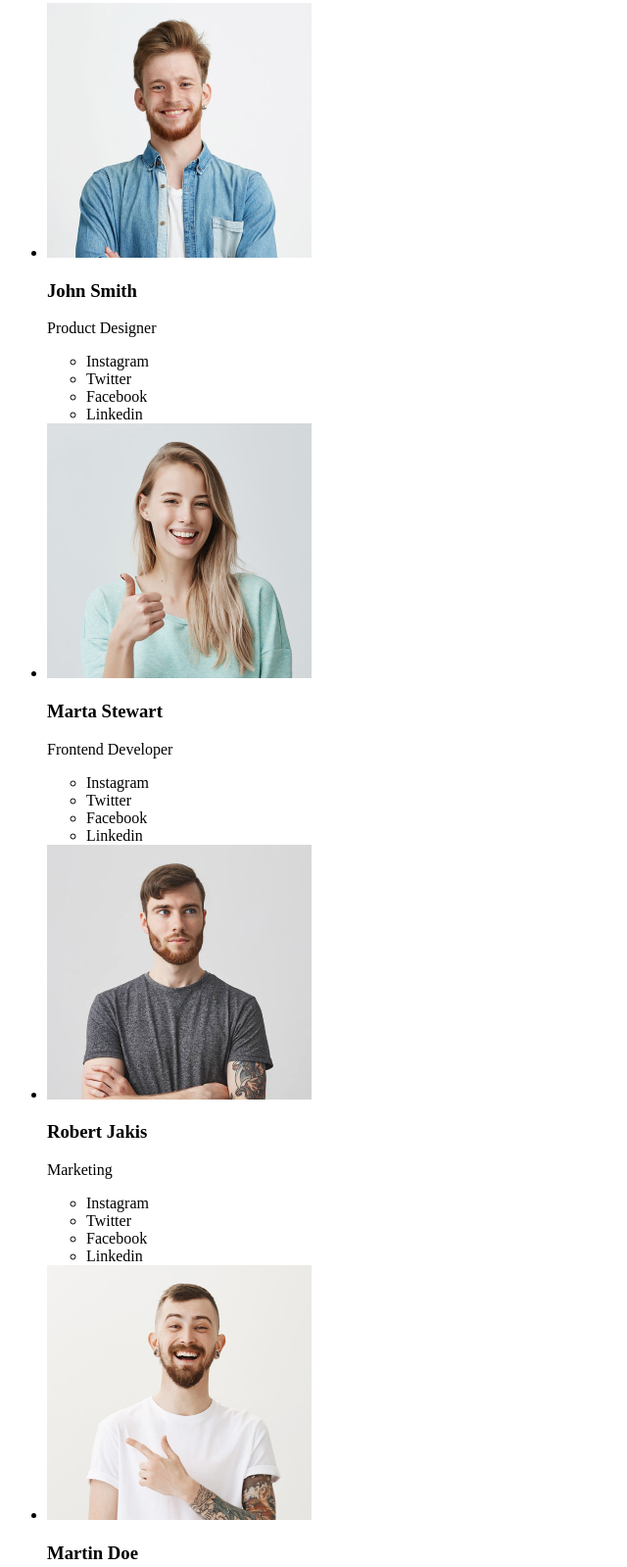
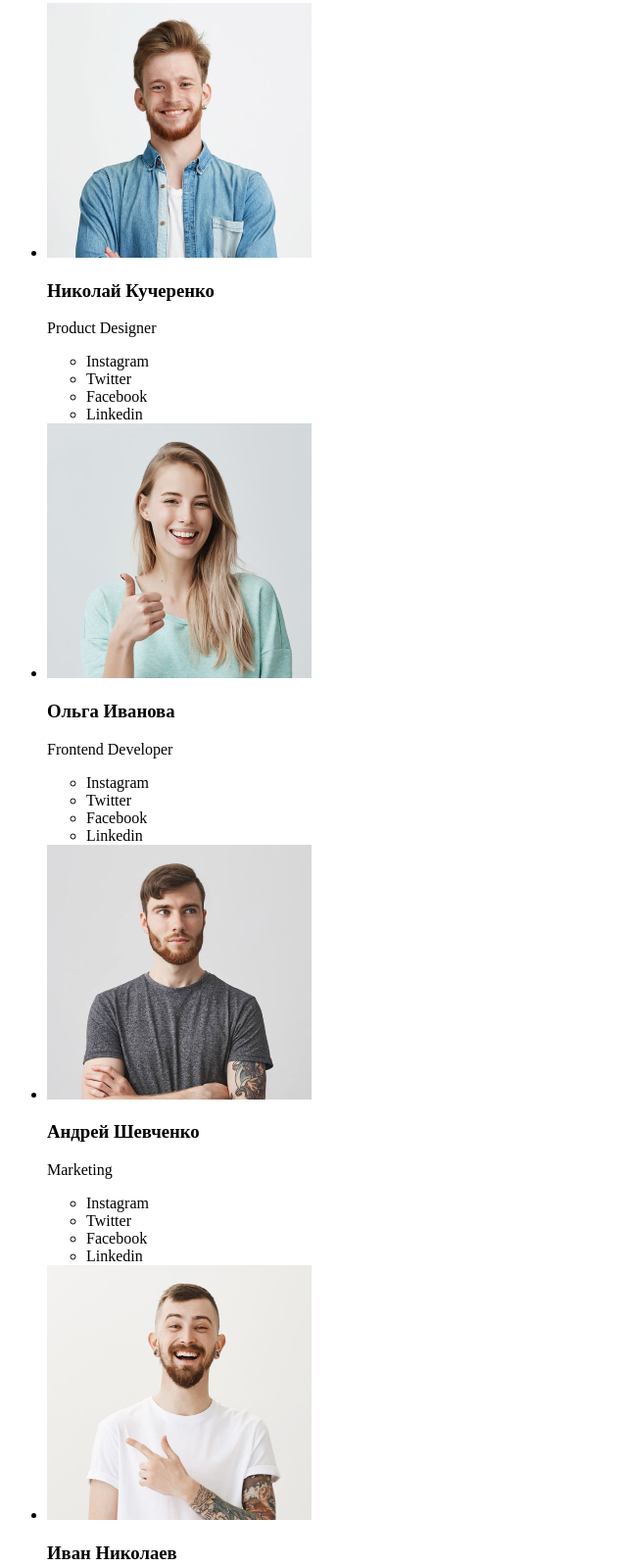
Before and after one commit to grchelka/goit-markup-hw-02, a plain HTML site: page index.html in a window 1280 px wide. Shown: the part 1775-3374 px from the top of the page at 98% size, without its empty margins (0-640 px from the left). Drawn offline with Linux system fonts and the light colour scheme.

Commit message:
changes in Out team index.html

```diff
--- a/index.html
+++ b/index.html
@@ -101,7 +101,7 @@
       <ul>
         <li>
           <img src="./images/product-designer.jpg" alt="парень" width="270" height="260" />
-          <h3 lang="en">John Smith</h3>
+          <h3>Николай Кучеренко</h3>
           <p lang="en">Product Designer</p>
           <ul>
             <li>
@@ -120,7 +120,7 @@
         </li>
         <li>
           <img src="./images/frontend-developer.jpg" alt="девушка" width="270" height="260" />
-          <h3 lang="en">Marta Stewart</h3>
+          <h3>Ольга Иванова</h3>
           <p lang="en">Frontend Developer</p>
           <ul>
             <li>
@@ -139,7 +139,7 @@
         </li>
         <li>
           <img src="./images/marketing.jpg" alt="парень" width="270" height="260" />
-          <h3 lang="en">Robert Jakis</h3>
+          <h3>Андрей Шевченко</h3>
           <p lang="en">Marketing</p>
           <ul>
             <li>
@@ -158,7 +158,7 @@
         </li>
         <li>
           <img src="./images/ui-designer.jpg" alt="парень" width="270" height="260" />
-          <h3 lang="en">Martin Doe</h3>
+          <h3>Иван Николаев</h3>
           <p lang="en">UI Designer</p>
           <ul>
             <li>
```
